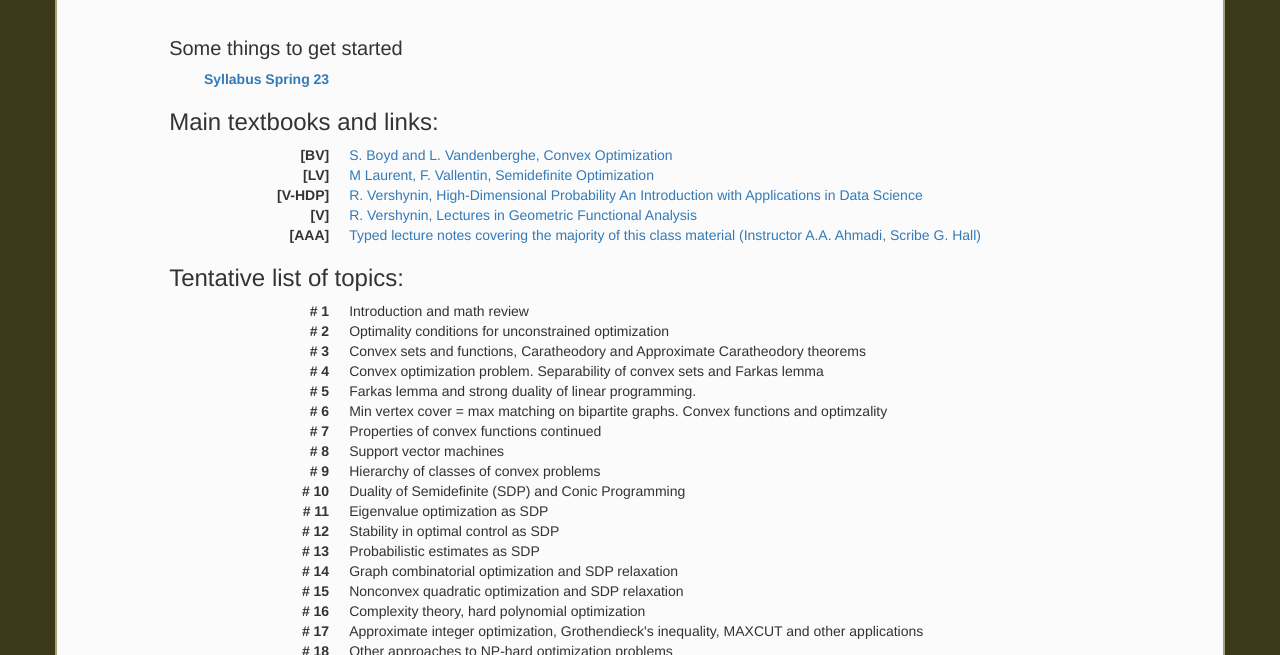
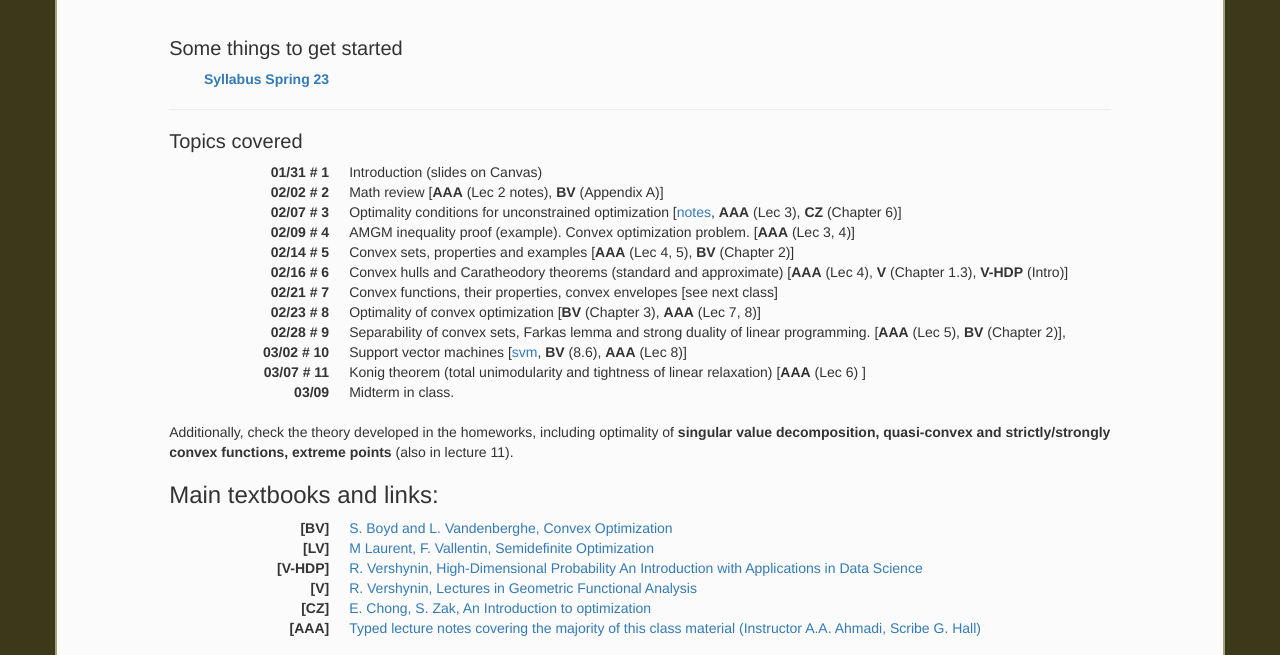
Before and after one commit to erebrova/erebrova.github.io, a plain HTML site: page ORF523.html in a window 1280 px wide. Shown: the part 144-799 px from the top of the page. Drawn offline with nearby package versions, Linux system fonts and the light colour scheme.

Commit message:
optimization class

```diff
--- a/ORF523.html
+++ b/ORF523.html
@@ -44,24 +44,27 @@
             <!--
                           <h4>Note that all the assignments will be posted on <a href="https://princeton.instructure.com/courses/6549">canvas website</a>!</h4>
            -->
-           <!--
+
                           <hr/>
-                          <h2>Actual schedule with references</h2>
-                           Updated as we go. Links to the referenced materials can be found below in "class materials" section.
+                          <h2>Topics covered </h2>
 
 <dl class="dl-horizontal">
-                              <dt>01/25 # 1  </dt><dd> Introduction </dd>
-                              <dt>01/27 # 2 </dt><dd> Math review   [<b>AAA</b> (Lec 2 notes), <b>CZ</b> (Chapters 2,3,5), <b>BV</b> (Appendix A)]</dd>
-                               <dt>02/01 # 3 </dt><dd> Optimality conditions for unconstrained optimization [<a href="ORF523_03.pdf" >notes</a>, <b>AAA</b> (Lec 3), <b>CZ</b> (Chapter 6)] </dd>
-                              <dt>02/03 # 4 </dt><dd> Convex sets and functions, Caratheodory theorem [<b>AAA</b> (Lec 4), <b>V</b> (Chapter 1.3), <b>V-HDP</b> (Intro), <b>B</b> (Chapter I(1-2))] </dd>
-                              <dt>02/08 # 5 </dt><dd> Convex optimization problem. Separability of convex sets and Farkas lemma [<b>AAA</b> (Lec 4, 5), <b>BV</b> (Chapter 2)] </dd>
-                               <dt>02/10 # 6 </dt><dd> Farkas lemma and strong duality of linear programming. Example (from meeting times to graph covers and matchings) [<b>AAA</b> (Lec 5, 6), <b>BV</b> (Chapter 2)] </dd>
-                              <dt>02/15 # 7 </dt><dd> Min vertex cover = max matching on bipartite graphs. Convex functions and optimzality.  [<b>522</b>, <b>AAA</b> (Lec 6, 7)] </dd>
-                              <dt>02/17 # 8 </dt><dd> Properties of convex functions continued and SVM [<b>BV</b> (Chapter 3), <b>AAA</b> (Lec 7, 8)]</dd>
-                              <dt>02/22 # 9 </dt><dd> Support vector machines [<a href="svm_class.pdf">svm</a>, <b>BV</b> (8.6 and 2.5), <b>AAA</b> (Lec 7, 8)] </dd>
-                               <dt>02/24 # 10 </dt><dd> Hierarchy of classes of convex problems, Semidefinite Programming [<b>AAA</b> (Lec 9), <b>BV</b> (Chapter 4)],  </dd>
-                              <dt>03/01 # 11 </dt><dd> Duality of Semidefinite and Conic Programming [<a href="sdp-notes.pdf" >sdp-notes</a>, <b>AAA</b> (Lec 9), <b>LV</b> (1.7, 2.1)]</dd>
-                              <dt>03/03  </dt><dd> Midterm in class. </dd>
+                              <dt>01/31 # 1  </dt><dd> Introduction (slides on Canvas) </dd>
+                              <dt>02/02 # 2 </dt><dd> Math review   [<b>AAA</b> (Lec 2 notes), <b>BV</b> (Appendix A)]</dd>
+                               <dt>02/07 # 3 </dt><dd> Optimality conditions for unconstrained optimization [<a href="ORF523_03.pdf" >notes</a>, <b>AAA</b> (Lec 3), <b>CZ</b> (Chapter 6)] </dd>
+                              <dt>02/09 # 4 </dt><dd> AMGM inequality proof (example). Convex optimization problem. [<b>AAA</b> (Lec 3, 4)] </dd>
+                              <dt>02/14 # 5 </dt><dd> Convex sets, properties and examples [<b>AAA</b> (Lec 4, 5), <b>BV</b> (Chapter 2)] </dd>
+                              <dt>02/16 # 6 </dt><dd> Convex hulls and Caratheodory theorems (standard and approximate) [<b>AAA</b> (Lec 4), <b>V</b> (Chapter 1.3), <b>V-HDP</b> (Intro)] </dd>
+                              <dt>02/21 # 7 </dt><dd> Convex functions, their properties, convex envelopes  [see next class] </dd>
+                              <dt>02/23 # 8 </dt><dd> Optimality of convex optimization [<b>BV</b> (Chapter 3), <b>AAA</b> (Lec 7, 8)]</dd>
+                              <dt>02/28 # 9 </dt><dd> Separability of convex sets, Farkas lemma and strong duality of linear programming. [<b>AAA</b> (Lec 5), <b>BV</b> (Chapter 2)],  </dd>
+                              <dt>03/02 # 10 </dt><dd> Support vector machines [<a href="svm_class.pdf">svm</a>, <b>BV</b> (8.6), <b>AAA</b> (Lec 8)] </dd>
+                              <dt>03/07 # 11 </dt><dd> Konig theorem (total unimodularity and tightness of linear relaxation) [<b>AAA</b> (Lec 6) ]</dd>
+                              <dt>03/09  </dt><dd> Midterm in class. </dd>
+</dl>
+            Additionally, check the theory developed in the homeworks, including optimality of <strong>singular value decomposition, quasi-convex and strictly/strongly convex functions, extreme points</strong> (also in  lecture 11).
+
+            <!--   <a href="sdp-notes.pdf" >sdp-notes</a>, <b>AAA</b> (Lec 9), <b>LV</b> (1.7, 2.1)
              <dt>03/08  </dt><dd> No class. Spring break! </dd>
                 <dt>03/10  </dt><dd> No class. Spring break! </dd>
                  <dt>03/15 # 12 </dt><dd> Eigenvalue optimization as SDP [<a href="eigenvalue_optim.pdf">eigenvalues_sdp</a>, <b>AAA</b> (Lec 10), <b>LV</b> (2.2)]</dd>
@@ -130,6 +133,7 @@
                               <dt> [LV] </dt><dd><a href="http://www.mi.uni-koeln.de/opt/wp-content/uploads/2015/10/laurent_vallentin_sdo_2012_05.pdf"> M Laurent, F. Vallentin, Semidefinite Optimization</a> </dd>
                               <dt> [V-HDP] </dt><dd><a href="https://www.math.uci.edu/~rvershyn/papers/HDP-book/HDP-book.pdf"> R. Vershynin, High-Dimensional Probability An Introduction with Applications in Data Science  </a> </dd>
                               <dt> [V] </dt><dd><a href="https://www.math.uci.edu/~rvershyn/papers/GFA-book.pdf"> R. Vershynin, Lectures in Geometric Functional Analysis  </a> </dd>
+                              <dt> [CZ] </dt><dd><a href="https://eng.uok.ac.ir/mfathi/Courses/Advanced%20Eng%20Math/An%20Introduction%20to%20Optimization-%20E.%20Chong,%20S.%20Zak.pdf"> E. Chong, S. Zak, An Introduction to optimization</a> </dd>
                               <dt> [AAA] </dt><dd><a href="http://aaa.princeton.edu/orf523"> Typed lecture notes covering the majority of this class material (Instructor A.A. Ahmadi, Scribe G. Hall) </a> </dd>
                           </dl>
             <h3> Tentative list of topics:</h3>
```
Lines whose indentation alone changed are shown as unchanged.
